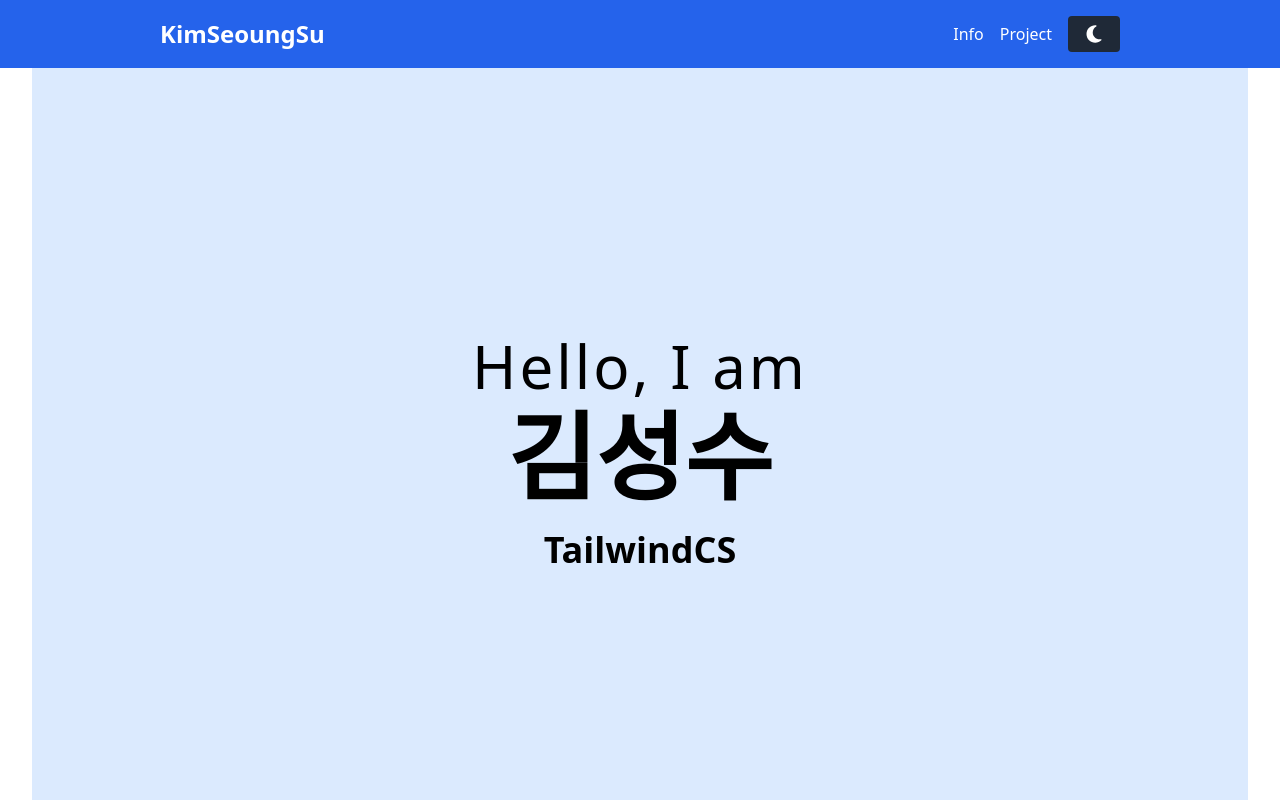
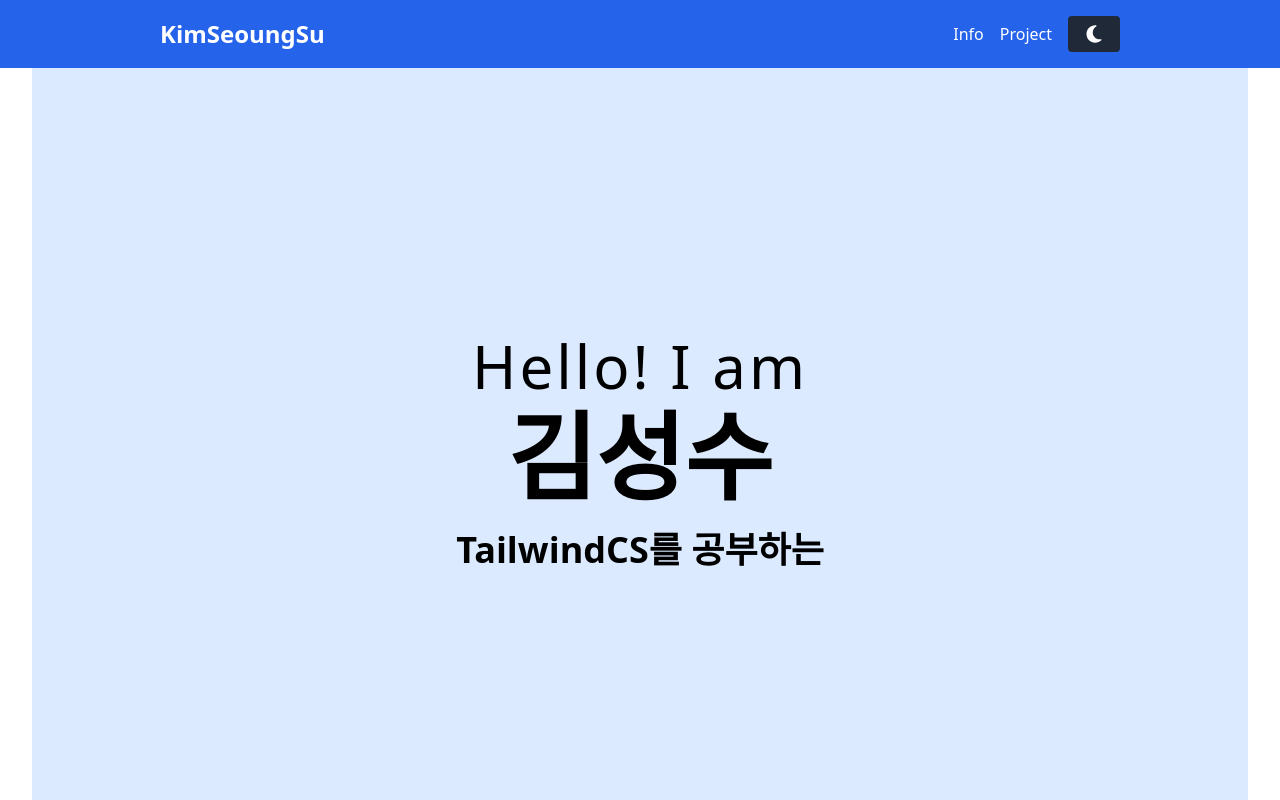
Before and after one commit to ggggggggithub/my-portfolio, a Next.js app: page / in a window 1280 px wide. Shown: the top 800 px of the page. Built offline with nearby package versions, Linux system fonts and the light colour scheme.

Commit message:
css main

```diff
--- a/src/app/page.tsx
+++ b/src/app/page.tsx
@@ -42,7 +42,7 @@ export default function Home() {
       <section className="min-h-screen flex flex-col justify-center items-center bg-blue-100 dark:bg-gray-800 text-black dark:text-white">
         <div className="flex flex-col items-center justify-center min-h-screen py-2 space-y-2 leading-none">
           <h1 className="text-4xl md:text-6xl mb-1 text-center slide-in-down-fixed tracking-wider">
-            Hello, I am
+            Hello! I am
           </h1>
           <p className="text-6xl md:text-8xl font-bold mb-1 text-center">
             김성수
@@ -50,6 +50,9 @@ export default function Home() {
           <div className="h-16 md:h-20 flex items-center">
             <p className="text-3xl md:text-4xl font-bold mb-1 text-center">
               {currentText}
+            </p>
+            <p className="text-3xl md:text-4xl font-bold mb-1 text-center">
+              를 공부하는
             </p>
           </div>
         </div>
```
